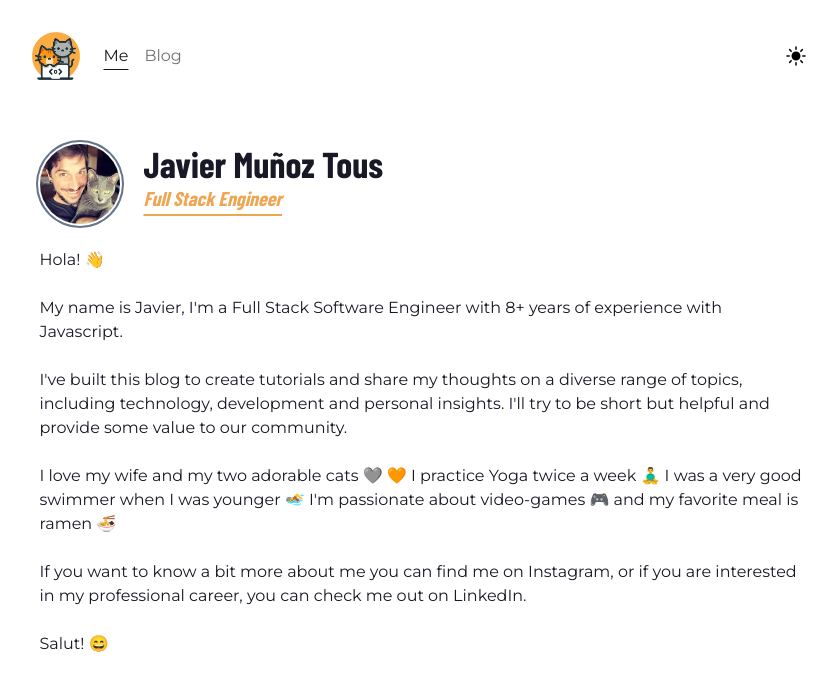
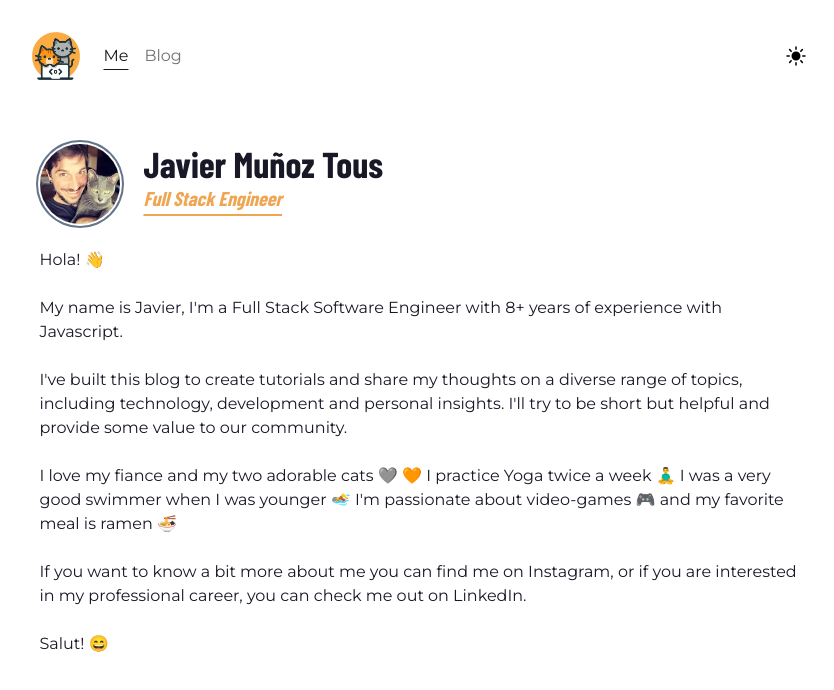
Before and after one commit to Javimtib92/javiermt-blog, a Next.js app: page / in a window 1280 px wide. Shown: the top 690 px of the page, without its empty margins (209-1043 px from the left). Built offline with nearby package versions, Linux system fonts and the light colour scheme; a web font is replaced by a local one.

Commit message:
text updates

```diff
--- a/app/page.tsx
+++ b/app/page.tsx
@@ -43,7 +43,7 @@ export default function Home() {
         to our community.
       </Paragraph>
       <Paragraph>
-        I love my wife and my two adorable cats 🩶 🧡 I practice Yoga twice a
+        I love my fiance and my two adorable cats 🩶 🧡 I practice Yoga twice a
         week 🧘‍♂️ I was a very good swimmer when I was younger 🏊 I&apos;m
         passionate about video-games 🎮 and my favorite meal is ramen 🍜
       </Paragraph>
```
